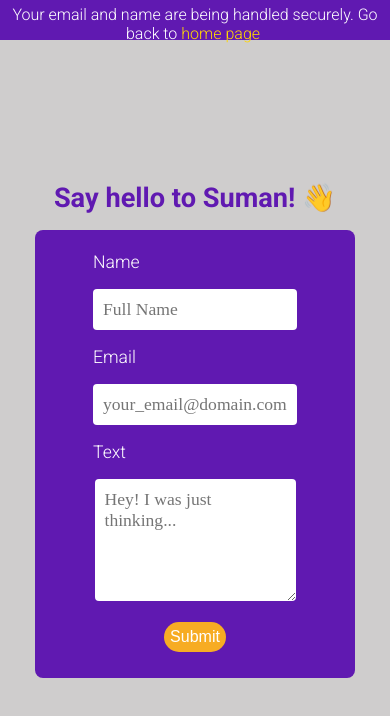
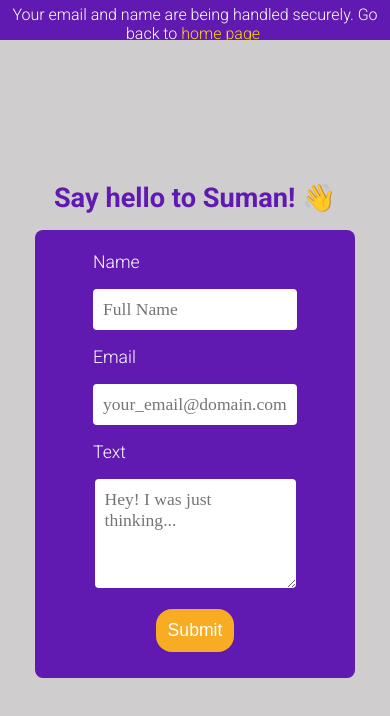
Before and after one commit to Suman373/PersonalPortfolio, a React (Create React App) app: page /contact in a window 390 px wide. Shown: the top 716 px of the page. Built offline with nearby package versions, Linux system fonts and the light colour scheme.

Commit message:
fix : contact form btn

```diff
--- a/src/styles/Contact.css
+++ b/src/styles/Contact.css
@@ -120,7 +120,7 @@ form textarea{
         height:2.6rem;
     }
     .submit-btn{
-        font-size: 1rem;
-        padding:6px;
+        font-size: 1.1rem;
+        padding:0.7rem;
     }
 }
```
